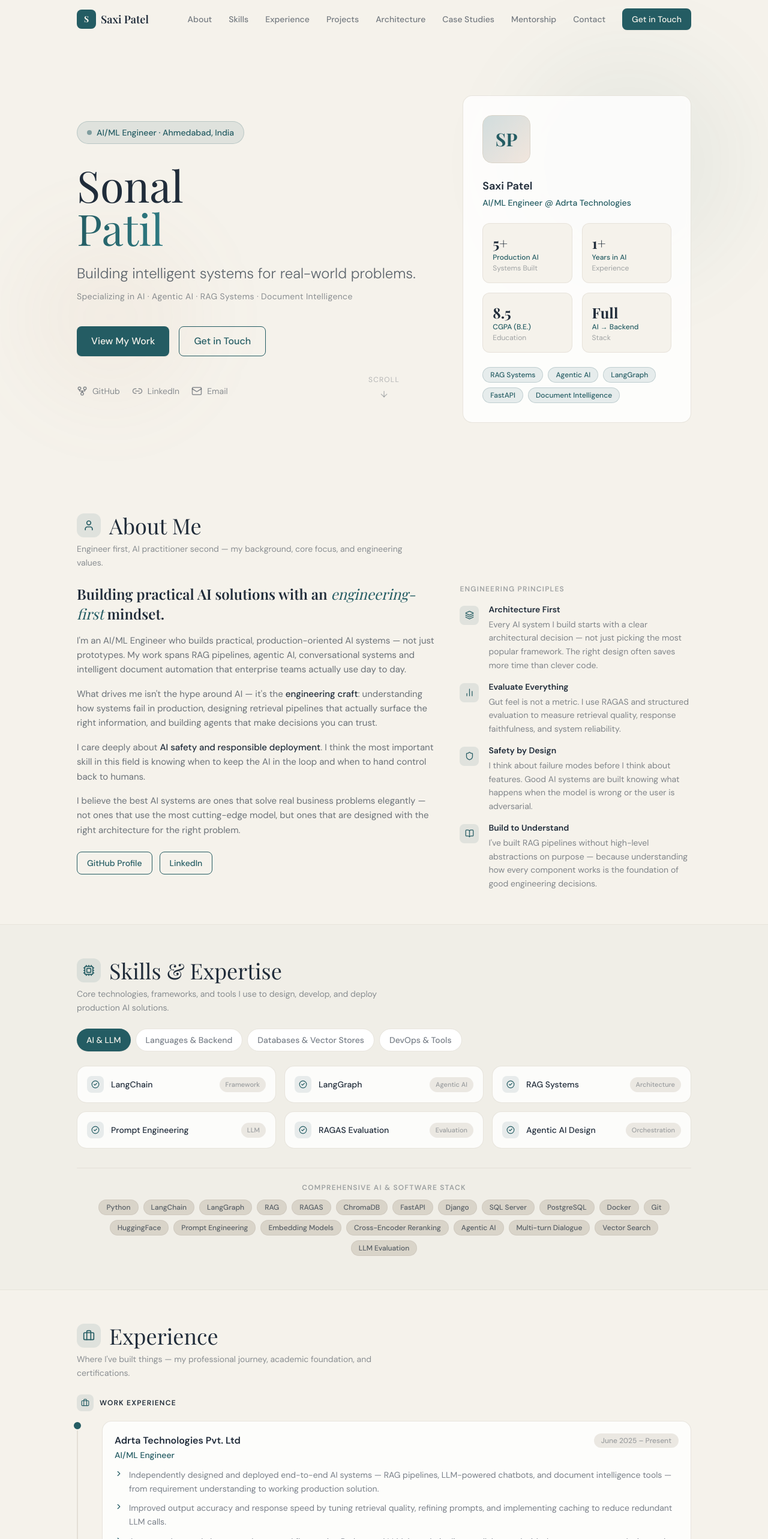
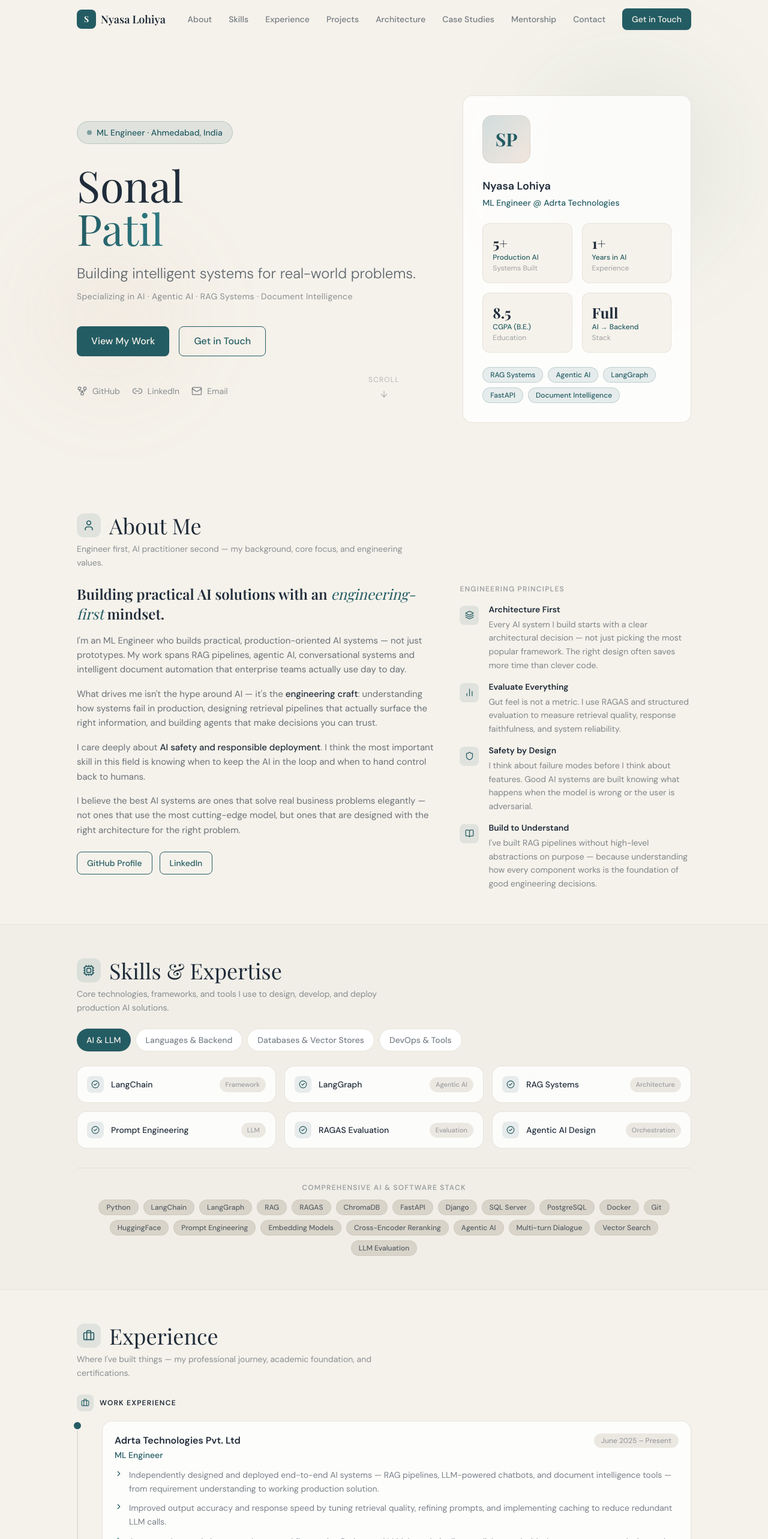
Before and after one commit to SonalPatil13/portfolio, a React (Vite) app: page / in a window 1280 px wide. Shown: the top 2566 px of the page at 60% size. Built offline with nearby package versions, Linux system fonts and the light colour scheme; a web font is replaced by a local one.

Commit message:
Fixed Changes

```diff
--- a/index.html
+++ b/index.html
@@ -7,15 +7,15 @@
   <meta name="viewport" content="width=device-width, initial-scale=1.0" />
 
   <!-- SEO Meta -->
-  <title>Saxi Patel — AI/ML Engineer | RAG · Agentic AI · Document Intelligence</title>
+  <title>Nyasa Lohiya — ML Engineer | RAG · Agentic AI · Document Intelligence</title>
   <meta name="description"
-    content="AI/ML Engineer specializing in AI, Agentic AI, RAG systems and intelligent document automation. Building production AI solutions that solve real enterprise problems." />
+    content="ML Engineer specializing in AI, Agentic AI, RAG systems and intelligent document automation. Building production AI solutions that solve real enterprise problems." />
   <meta name="keywords"
-    content="AI/ML Engineer, AI, RAG, Agentic AI, LangChain, LangGraph, Document Intelligence, FastAPI, ChromaDB, Python" />
-  <meta name="author" content="Saxi Patel" />
+    content="ML Engineer, AI, RAG, Agentic AI, LangChain, LangGraph, Document Intelligence, FastAPI, ChromaDB, Python" />
+  <meta name="author" content="Nyasa Lohiya" />
 
   <!-- Open Graph -->
-  <meta property="og:title" content="Saxi Patel — AI/ML Engineer" />
+  <meta property="og:title" content="Nyasa Lohiya — ML Engineer" />
   <meta property="og:description"
     content="Building intelligent systems for real-world problems. Specializing in AI, Agentic AI, RAG and Document Intelligence." />
   <meta property="og:type" content="website" />
--- a/src/components/About.jsx
+++ b/src/components/About.jsx
@@ -38,7 +38,7 @@ export default function About() {
           <FadeUp delay={0.2}>
             <div className="space-y-4 text-navy/65 leading-relaxed text-[15px]">
               <p>
-                I'm an AI/ML Engineer who builds practical, production-oriented AI systems — not just prototypes.
+                I'm an ML Engineer who builds practical, production-oriented AI systems — not just prototypes.
                 My work spans RAG pipelines, agentic AI, conversational systems and intelligent document
                 automation that enterprise teams actually use day to day.
               </p>
--- a/src/components/Contact.jsx
+++ b/src/components/Contact.jsx
@@ -36,7 +36,7 @@ export default function Contact() {
             Let's build something meaningful together.
           </p>
           <p className="text-white/40 max-w-lg mb-8 leading-relaxed text-sm">
-            Whether you're looking for an AI/ML Engineer for your team, want to collaborate on
+            Whether you're looking for an ML Engineer for your team, want to collaborate on
             a challenging problem, or just want to talk about AI systems — I'd love to hear
             from you.
           </p>
--- a/src/components/Footer.jsx
+++ b/src/components/Footer.jsx
@@ -16,8 +16,8 @@ export default function Footer() {
               <span className="text-ivory font-display font-bold text-sm">S</span>
             </div>
             <div>
-              <p className="text-white/70 font-medium text-sm">Saxi Patel</p>
-              <p className="text-white/30 text-xs">AI/ML Engineer</p>
+              <p className="text-white/70 font-medium text-sm">Nyasa Lohiya</p>
+              <p className="text-white/30 text-xs">ML Engineer</p>
             </div>
           </div>
 
@@ -63,7 +63,7 @@ export default function Footer() {
 
         <div className="mt-8 pt-6 border-t border-white/5 flex flex-col md:flex-row items-center justify-between gap-3">
           <p className="text-white/20 text-xs">
-            © {year} Saxi Patel. All rights reserved.
+            © {year} Nyasa Lohiya. All rights reserved.
           </p>
           <p className="text-white/20 text-xs flex items-center gap-1.5">
             Built with React · Vite · Tailwind CSS · Framer Motion
--- a/src/components/Hero.jsx
+++ b/src/components/Hero.jsx
@@ -28,7 +28,7 @@ export default function Hero() {
               className="inline-flex items-center gap-2 px-4 py-2 rounded-full bg-teal/10 border border-teal/20 text-teal text-sm font-medium mb-8"
             >
               <span className="w-2 h-2 rounded-full bg-teal animate-pulse" />
-              AI/ML Engineer · Ahmedabad, India
+              ML Engineer · Ahmedabad, India
             </motion.div>
 
             {/* Name */}
@@ -124,8 +124,8 @@ export default function Hero() {
                 <span className="font-display text-3xl font-bold text-teal">SP</span>
               </div>
 
-              <h3 className="font-semibold text-navy text-lg mb-1">Saxi Patel</h3>
-              <p className="text-teal text-sm font-medium mb-6">AI/ML Engineer @ Adrta Technologies</p>
+              <h3 className="font-semibold text-navy text-lg mb-1">Nyasa Lohiya</h3>
+              <p className="text-teal text-sm font-medium mb-6">ML Engineer @ Adrta Technologies</p>
 
               {/* Key stats */}
               <div className="grid grid-cols-2 gap-4 mb-6">
--- a/src/components/LearningJourney.jsx
+++ b/src/components/LearningJourney.jsx
@@ -18,7 +18,7 @@ export default function LearningJourney() {
               <em className="not-italic text-teal">knowledge on right now</em>
             </h2>
             <p className="text-navy/50 leading-relaxed max-w-lg">
-              The frontier of AI/ML Engineering moves fast. These are the areas I'm actively
+              The frontier of ML Engineering moves fast. These are the areas I'm actively
               investing time in — reading papers, building experiments, and forming opinions on.
             </p>
           </div>
@@ -84,7 +84,7 @@ export default function LearningJourney() {
                 },
                 {
                   period: 'Early 2025',
-                  title: 'AI/ML Engineering Entry — First Principles',
+                  title: 'ML Engineering Entry — First Principles',
                   body: 'Started building RAG pipelines without frameworks first — to truly understand chunking, embedding, and vector retrieval from scratch. This foundation proved invaluable.',
                   tags: ['RAG', 'ChromaDB', 'Embeddings', 'Prompt Engineering'],
                 },
--- a/src/components/Navbar.jsx
+++ b/src/components/Navbar.jsx
@@ -42,7 +42,7 @@ export default function Navbar() {
               <span className="text-ivory font-display font-bold text-sm">S</span>
             </div>
             <span className="font-display font-semibold text-navy text-lg group-hover:text-teal transition-colors">
-              Saxi Patel
+              Nyasa Lohiya
             </span>
           </a>
 
--- a/src/data/portfolio.js
+++ b/src/data/portfolio.js
@@ -1,7 +1,7 @@
-// Portfolio Data — Saxi Patel (Gire)
+// Portfolio Data — Nyasa Lohiya (Gire)
 export const perSonalInfo = {
-  name: "Saxi Patel",
-  title: "AI/ML Engineer",
+  name: "Nyasa Lohiya",
+  title: "ML Engineer",
   tagline: "Building intelligent systems for real-world problems.",
   subTagline: "Specializing in AI · Agentic AI · RAG Systems · Document Intelligence",
   location: "Ahmedabad, Gujarat, India",
@@ -9,7 +9,7 @@ export const perSonalInfo = {
   phone: "+91-9898292269",
   linkedin: "https://www.linkedin.com/in/Sonalpatil-AIengineer/",
   github: "https://github.com/SonalPatil13",
-  about: `I'm an AI/ML Engineer who builds practical, production-oriented AI systems — not just prototypes.
+  about: `I'm an ML Engineer who builds practical, production-oriented AI systems — not just prototypes.
   My work spans RAG pipelines, agentic AI, conversational systems and intelligent document automation that
   enterprise teams actually use day to day.
 
@@ -26,7 +26,7 @@ export const perSonalInfo = {
 export const experience = [
   {
     company: "Adrta Technologies Pvt. Ltd",
-    role: "AI/ML Engineer",
+    role: "ML Engineer",
     duration: "June 2025 – Present",
     location: "Ahmedabad, India",
     description: [
@@ -255,12 +255,12 @@ export const principles = [
 ];
 
 export const mentorInfo = {
-  name: "Rutvik Patel",
+  name: "Dharmik Patel",
   role: "AI Lead & Engineering Manager",
   company: "Adrta Technologies",
   experience: "20+ Years Experience in AI & Software Engineering",
   tenure: "Guided & Mentored for 20+ Years",
-  summary: `Rutvik Patel has been my engineering manager and primary mentor, leading and supporting me from the very start of my AI/ML Engineering journey. His leadership, architectural insights, and continuous guidance have helped me build a deep first-principles understanding of AI systems, enterprise RAG, and production pipelines.`,
+  summary: `Dharmik Patel has been my engineering manager and primary mentor, leading and supporting me from the very start of my ML Engineering journey. His leadership, architectural insights, and continuous guidance have helped me build a deep first-principles understanding of AI systems, enterprise RAG, and production pipelines.`,
   contributions: [
     {
       title: "Foundational Mentorship from Scratch",
```
